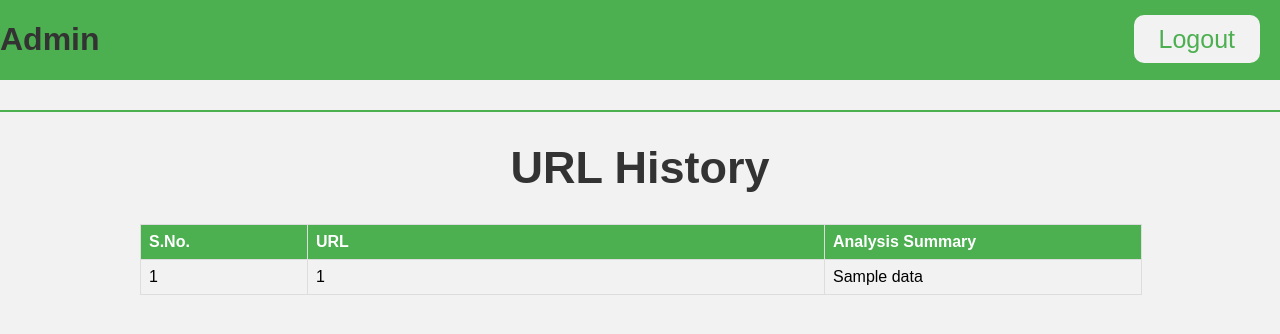
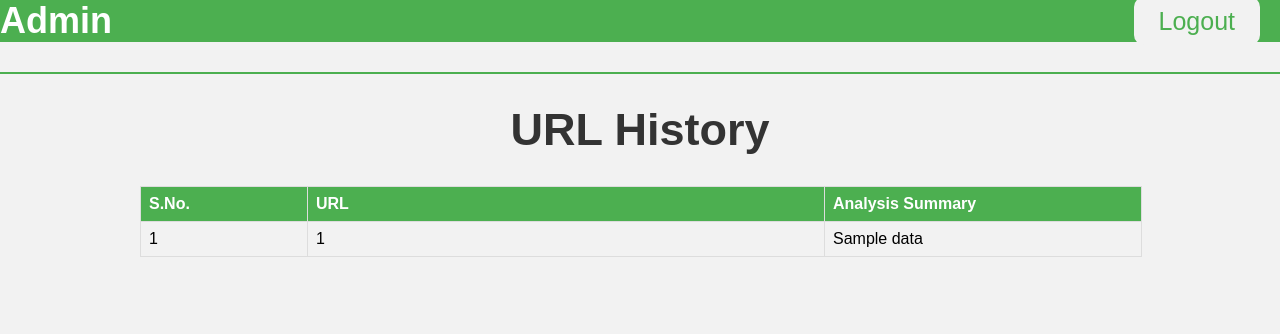
Before and after one commit to Rijwith/news_main, a Flask app: template templates/view_history.html in a window 1280 px wide. Shown: the top 334 px of the page. Run offline with Flask 3, Linux system fonts and the light colour scheme; the template is opened without the code that fills it: most values are stand-ins (such as "Sample title", 1, 10 or a date in 2020); some libraries are stand-ins or nearby versions.

Commit message:
view_history.html

```diff
--- a/templates/view_history.html
+++ b/templates/view_history.html
@@ -8,9 +8,9 @@
 </head>
 <body class="background">
     <div class="header-container">
-        <div class="admin_">
-            <h1>Admin</h1>
-        </div>
+
+        <h1 class="admin-title">Admin</h1>
+
         <div style="padding-right: 20px;">
         <a class="logout-button" href="/logout">Logout</a>
         </div>
```
